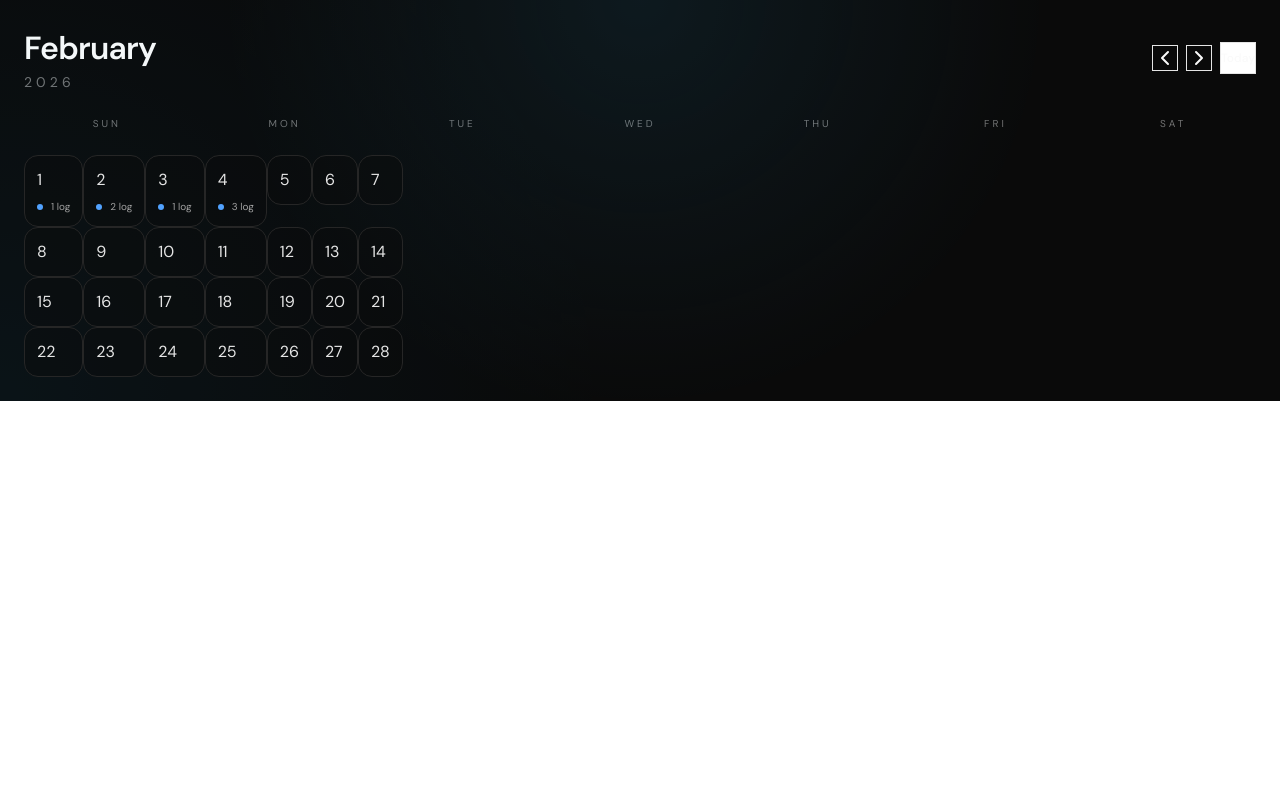
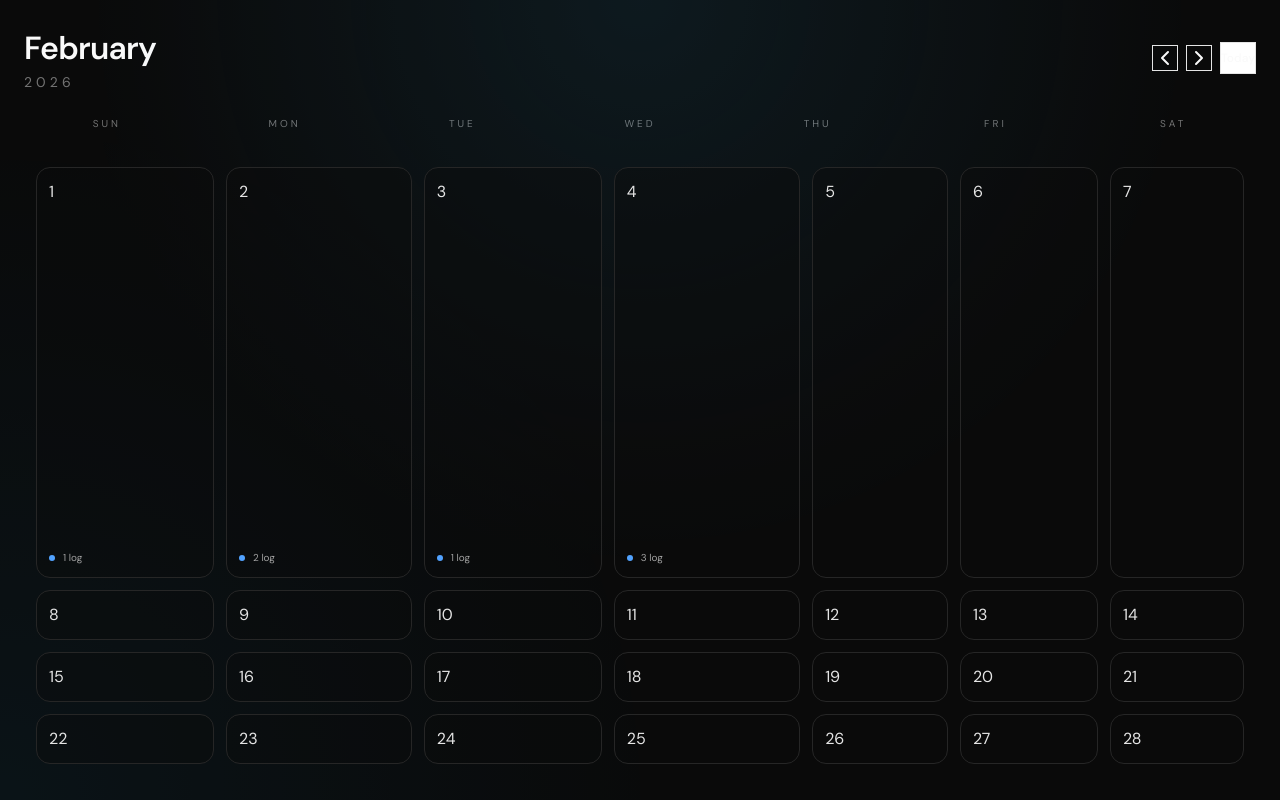
Before and after one commit to whyleonardo/chrono, a Next.js app in the folder apps/web/: page / in a window 1280 px wide. Built offline with nearby package versions, Linux system fonts and the light colour scheme; what @orpc/client, @orpc/tanstack-query would draw is missing.

Commit message:
fix: expand calendar to full page

```diff
--- a/apps/web/src/components/calendar/calendar-view.tsx
+++ b/apps/web/src/components/calendar/calendar-view.tsx
@@ -72,7 +72,7 @@ export function CalendarView() {
 	} as DayPickerProps["components"];
 
 	return (
-		<section className="relative flex h-full flex-col gap-6 bg-neutral-950 text-neutral-50">
+		<section className="relative flex h-svh w-full flex-col gap-6 bg-neutral-950 text-neutral-50">
 			<div
 				aria-hidden="true"
 				className="pointer-events-none absolute inset-0 opacity-60"
@@ -138,17 +138,20 @@ export function CalendarView() {
 
 			<div className="flex-1 px-6 pb-6">
 				<DayPicker
-					className="w-full"
+					className="h-full w-full"
 					classNames={{
-						months: "w-full",
-						month: "w-full",
-						table: "w-full border-separate border-spacing-3",
+						root: "h-full w-full",
+						months: "h-full w-full",
+						month: "h-full w-full",
+						month_grid: "h-full w-full border-separate border-spacing-3",
 						head: "hidden",
 						weekdays: "hidden",
 						weekday: "hidden",
+						weeks: "h-full",
+						week: "",
 						row: "",
 						cell: "h-[120px] align-top",
-						day: "align-top",
+						day: "h-full align-top",
 						day_button:
 							"relative flex h-full w-full flex-col rounded-xl border border-neutral-800 bg-neutral-950/40 p-3 text-left text-sm transition-colors duration-150 hover:border-neutral-600 hover:bg-neutral-900 focus-visible:outline-none focus-visible:ring-2 focus-visible:ring-neutral-400",
 						day_today:
```
